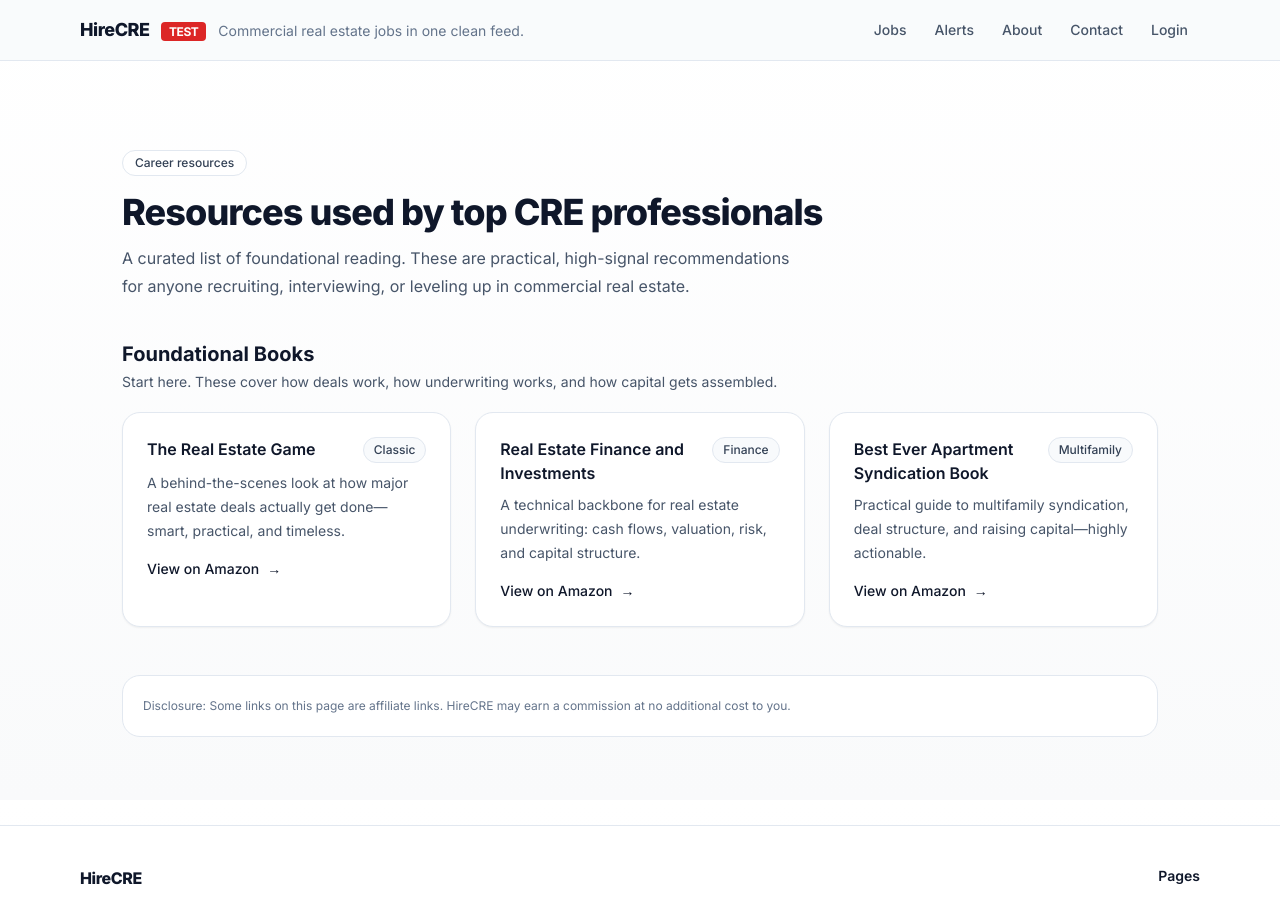
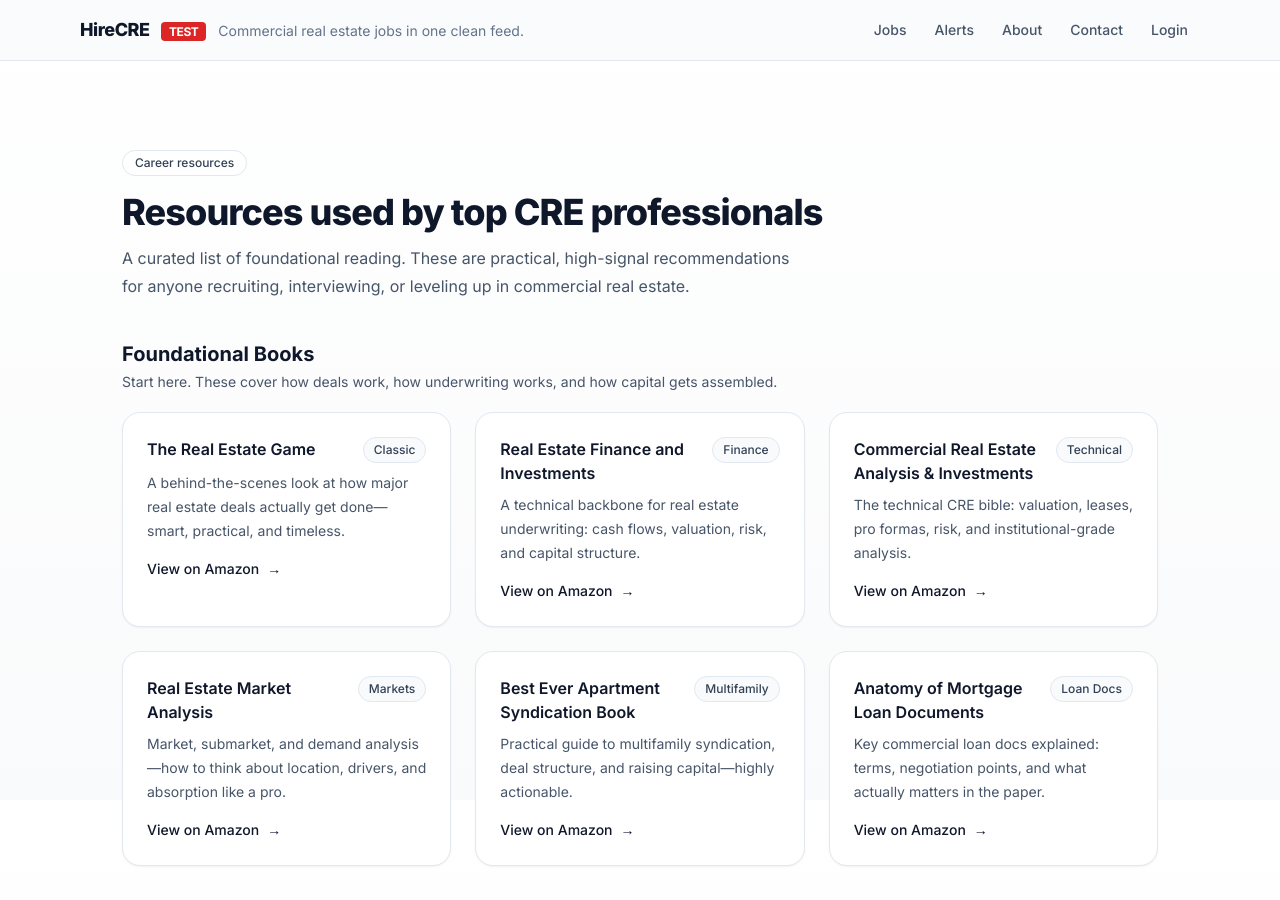
Before and after one commit to gdsatherlie/hirecre, a Next.js app: page /resources in a window 1280 px wide. Shown: the top 900 px of the page. Built offline with nearby package versions, Linux system fonts and the light colour scheme; no server answers.

Commit message:
Update page.tsx

```diff
--- a/app/resources/page.tsx
+++ b/app/resources/page.tsx
@@ -30,12 +30,36 @@ const BOOKS: Resource[] = [
     badge: "Finance",
   },
   {
+    title: "Commercial Real Estate Analysis & Investments",
+    description:
+      "The technical CRE bible: valuation, leases, pro formas, risk, and institutional-grade analysis.",
+    href: "https://www.amazon.com/dp/0324305486?tag=hirecre-20",
+    cta: "View on Amazon",
+    badge: "Technical",
+  },
+  {
+    title: "Real Estate Market Analysis",
+    description:
+      "Market, submarket, and demand analysis—how to think about location, drivers, and absorption like a pro.",
+    href: "https://www.amazon.com/dp/0874204283?tag=hirecre-20",
+    cta: "View on Amazon",
+    badge: "Markets",
+  },
+  {
     title: "Best Ever Apartment Syndication Book",
     description:
       "Practical guide to multifamily syndication, deal structure, and raising capital—highly actionable.",
     href: "https://www.amazon.com/dp/0997454326?tag=hirecre-20",
     cta: "View on Amazon",
     badge: "Multifamily",
+  },
+  {
+    title: "Anatomy of Mortgage Loan Documents",
+    description:
+      "Key commercial loan docs explained: terms, negotiation points, and what actually matters in the paper.",
+    href: "https://www.amazon.com/dp/1639051120?tag=hirecre-20",
+    cta: "View on Amazon",
+    badge: "Loan Docs",
   },
 ];
 
```
